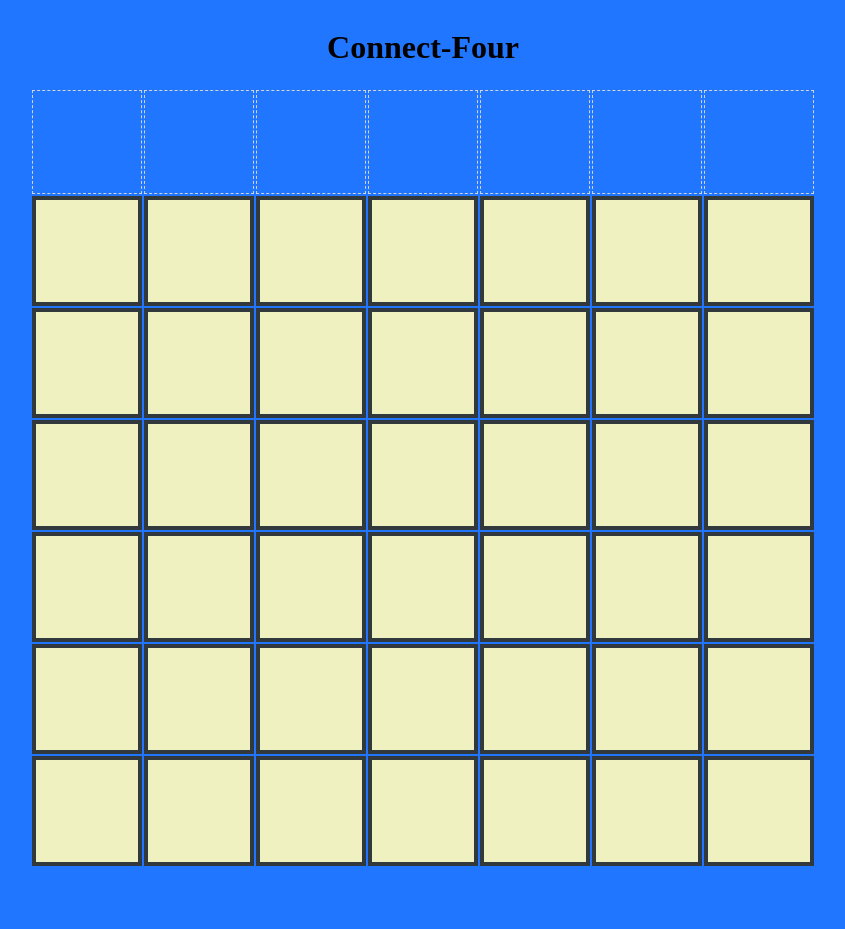
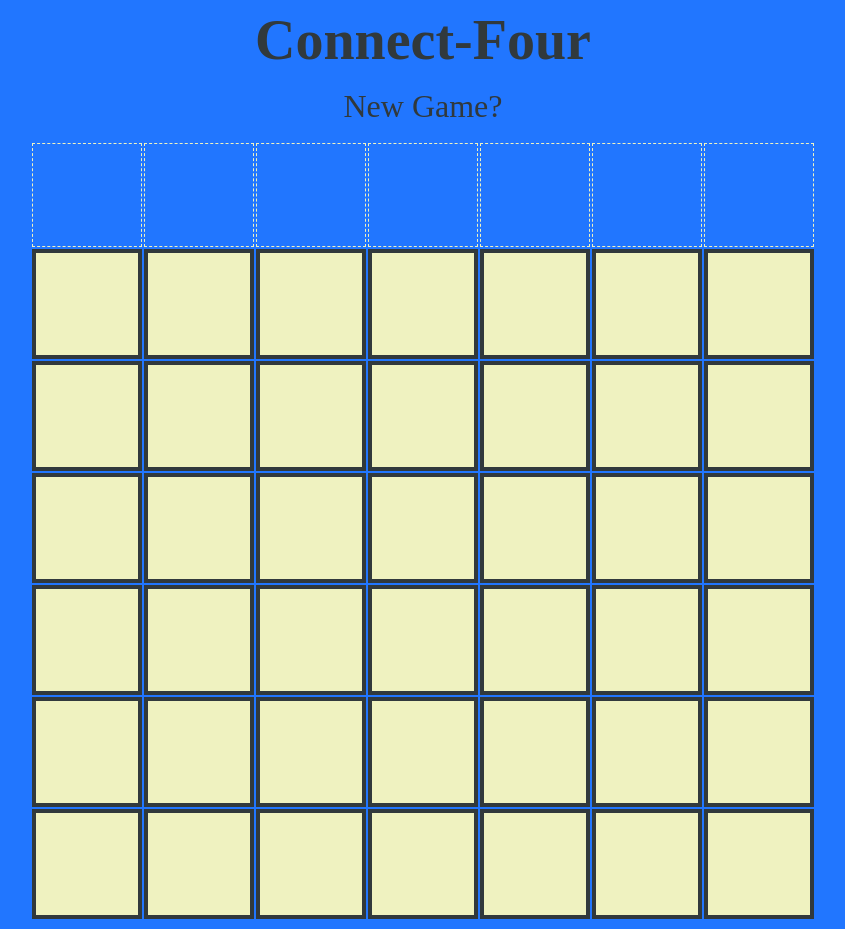
Before and after one commit to colts18seth/Connect-Four, a plain HTML site: page index.html in a window 1280 px wide. Shown: the whole page, without its empty margins (217-1062 px from the left). Before the commit the page ends 876 px from the top, so only its background shows below. Drawn offline with Linux system fonts and the light colour scheme.

Commit message:
css changes

```diff
--- a/connect4.css
+++ b/connect4.css
@@ -5,6 +5,24 @@ body {
 	flex-direction: column;
 	align-items: center;
 	background-color: #2176ff;
+}
+
+#header {
+	text-align: center;
+}
+
+h1 {
+	font-size: 3.5rem;
+	margin: 0;
+	color: #31393c;
+}
+
+a {
+	font-size: 2rem;
+	color: #31393c;
+	text-decoration: none;
+	margin: 1rem;
+	display: block;
 }
 
 #board td {
@@ -23,7 +41,7 @@ body {
 }
 
 .p1 {
-	background-color: blue;
+	background-color: black;
 }
 
 .p2 {
@@ -32,10 +50,10 @@ body {
 
 /* column-top is table row of clickable areas for each column */
 #column-top td {
-	border: dashed 1px lightgray;
+	border: dashed 1px #eff2c0;
 	background-color: #2176ff;
 }
 
 #column-top td:hover {
-	background-color: gold;
+	background-color: #eff2c0;
 }
--- a/index.html
+++ b/index.html
@@ -7,6 +7,7 @@
 
 <div id="header">
     <h1>Connect-Four</h1>
+    <a href="index.html">New Game?</a>
 </div>
 
 <div id="game">
```
